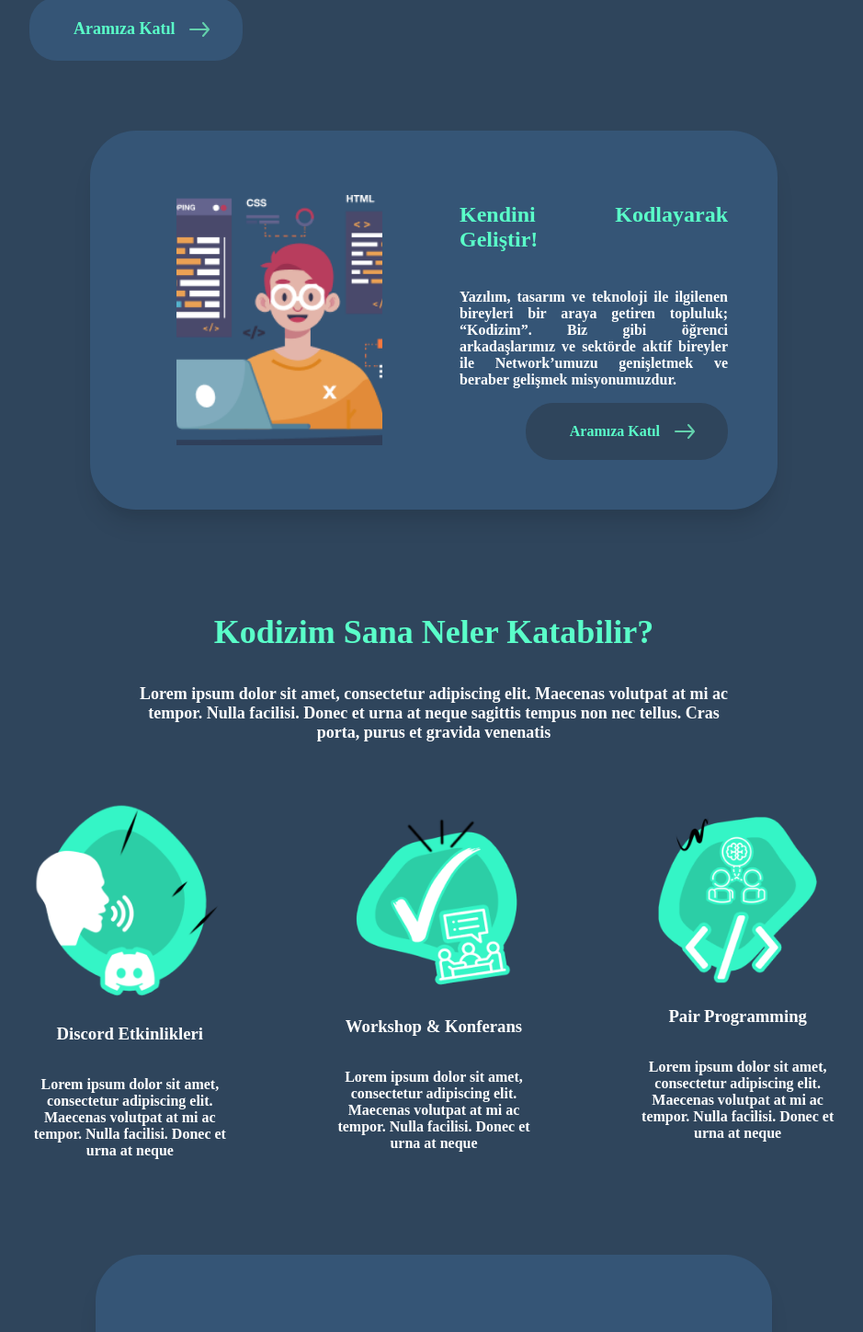
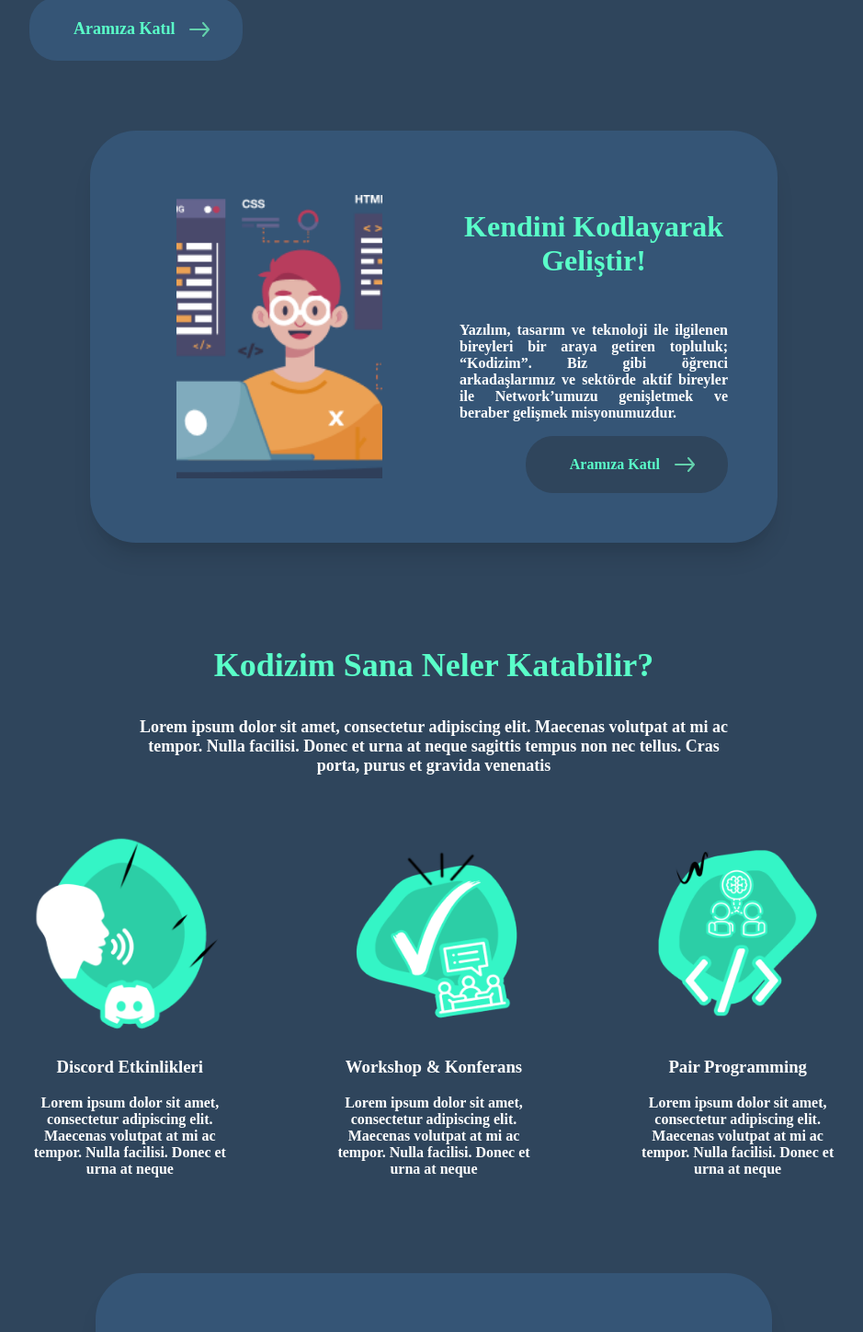
Before and after one commit to kodizim/kodizim, a Next.js app: page / in a window 1280 px wide. Shown: the part 716-2164 px from the top of the page at 92% size, without its empty margins (168-1107 px from the left). Built offline with nearby package versions, Linux system fonts and the light colour scheme.

Commit message:
feat: style changes

```diff
--- a/components/event/card.js
+++ b/components/event/card.js
@@ -4,8 +4,10 @@ export default function Card({ title, desc, children }) {
   return (
     <article className={styles.wrapper}>
       {children}
-      <h3 className={styles.title}>{title}</h3>
-      <p className={styles.description}>{desc}</p>
+      <div>
+        <h3 className={styles.title}>{title}</h3>
+        <p className={styles.description}>{desc}</p>
+      </div>
     </article>
   );
 }
--- a/components/event/card.module.css
+++ b/components/event/card.module.css
@@ -1,3 +1,3 @@
 .wrapper {
-  @apply flex flex-col max-w-full text-white md:px-36;
+  @apply flex flex-col max-w-full text-white md:px-36 justify-between;
 }
--- a/components/hero/index.module.css
+++ b/components/hero/index.module.css
@@ -1,5 +1,5 @@
 .hero {
-  @apply my-76 xs:flex sm:container mx-auto;
+  @apply md:my-76 xs:my-24 xs:flex sm:container mx-auto;
 }
 .heroGrid {
   @apply grid md:grid-cols-5 xs:grid-cols-1 xs:px-36 full:px-200 xl:px-200;
@@ -11,7 +11,7 @@
   @apply xs:text-center md:text-left xs:text-36 md:text-h1 text-secondary;
 }
 .left p {
-  @apply text-18;
+  @apply text-18 md:text-left xs:text-justify;
 }
 
 .imgContainer {
--- a/components/layout/header/index.module.css
+++ b/components/layout/header/index.module.css
@@ -1,5 +1,5 @@
 .header {
-  @apply md:container md:flex mx-auto  justify-between py-8 xs:pt-12 md:pt-54;
+  @apply md:container md:flex mx-auto justify-between py-8 xs:pt-12 md:pt-54;
 }
 
 .btnWrapper {
--- a/components/section/index.module.css
+++ b/components/section/index.module.css
@@ -9,7 +9,7 @@
   @apply max-w-full h-full object-cover;
 }
 .header {
-  @apply text-24 text-secondary;
+  @apply text-24 xs:text-32 xs:text-center text-secondary;
 }
 
 .description {
--- a/components/social/index.module.css
+++ b/components/social/index.module.css
@@ -8,3 +8,7 @@
 .iconsWrapper {
   @apply pt-24 grid grid-cols-3 justify-center;
 }
+
+.iconsWrapper > div > svg {
+  @apply cursor-pointer;
+}
--- a/tailwind.config.js
+++ b/tailwind.config.js
@@ -75,6 +75,7 @@ module.exports = {
       16: "16px",
       18: "18px",
       24: "24px",
+      32: "32px",
       36: "36px",
       h1: "72px",
       h2: "50px",
```
